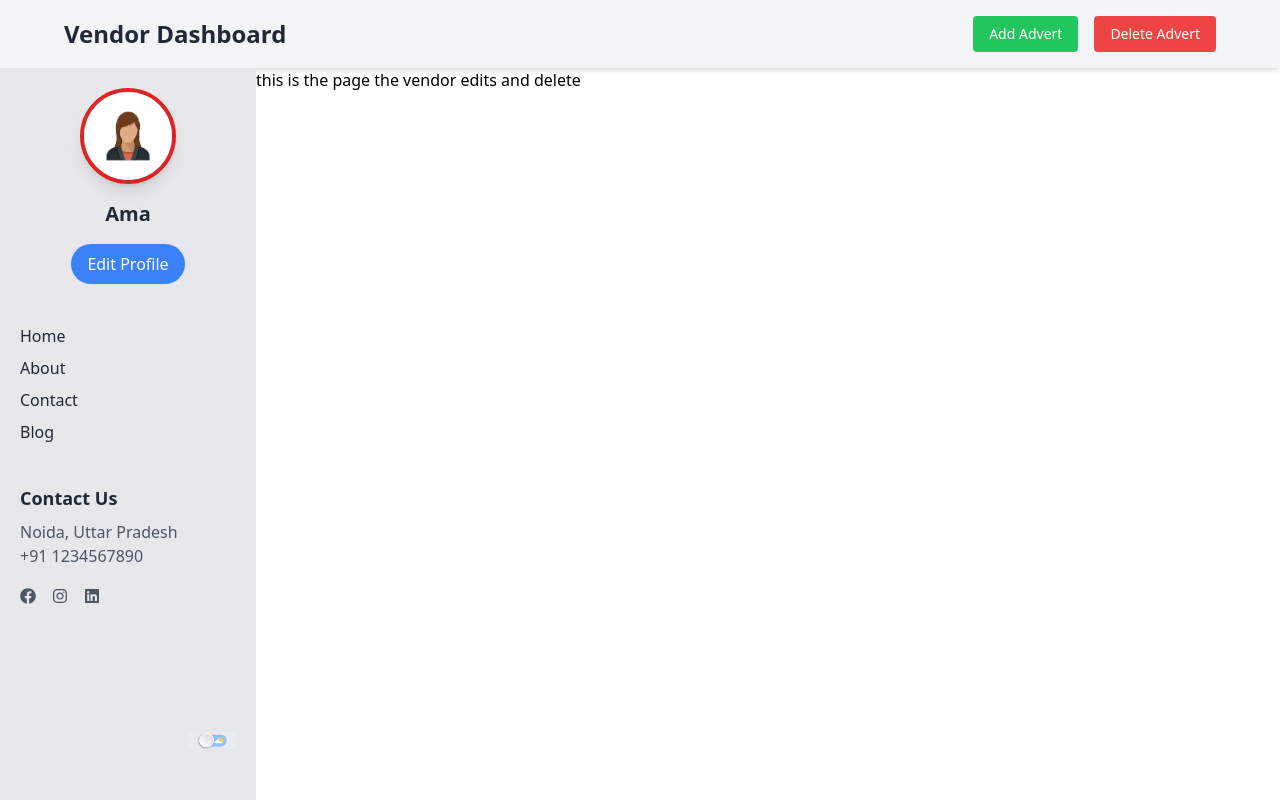
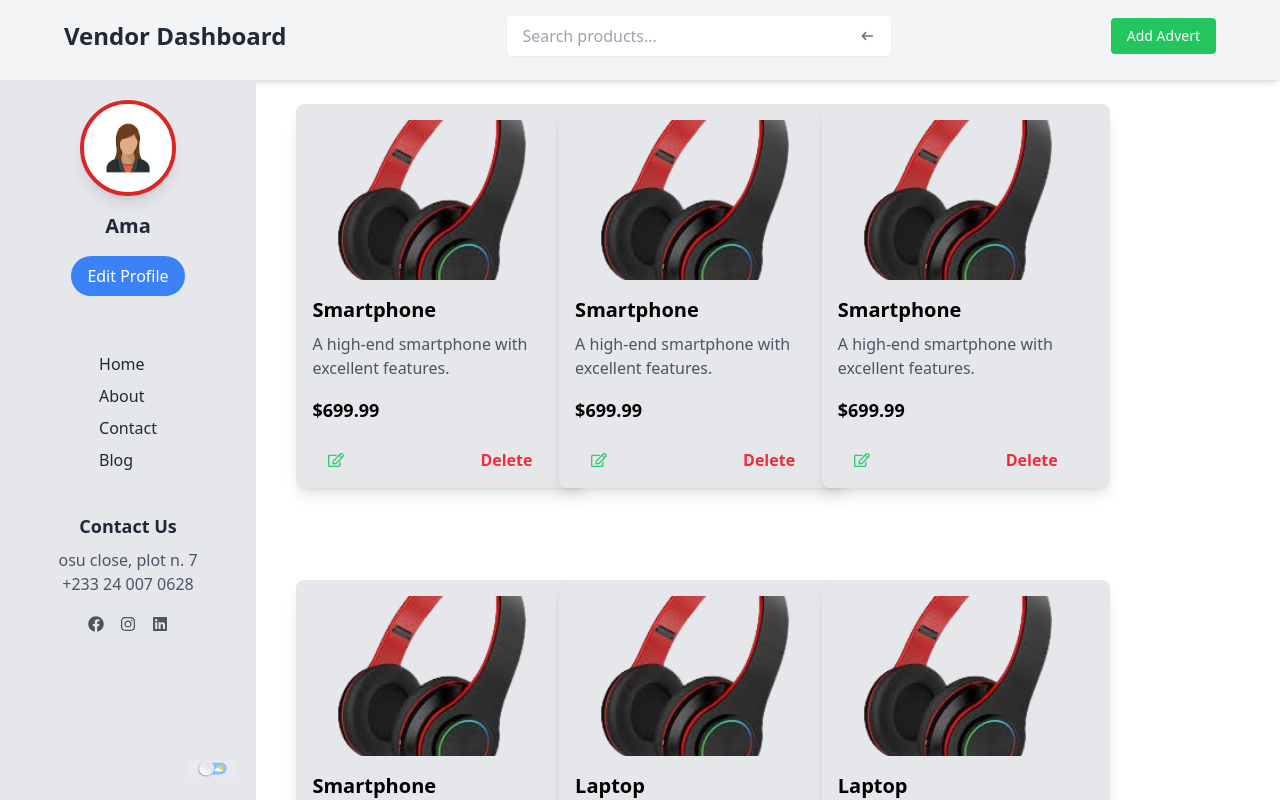
Before and after one commit to Code-collectives/eshop, a React (Vite) app: page / in a window 1280 px wide. Shown: the top 800 px of the page. Built offline with nearby package versions, Linux system fonts and the light colour scheme.

Commit message:
worked on the vendor dashboard

```diff
--- a/src/components/AddForm.jsx
+++ b/src/components/AddForm.jsx
@@ -58,11 +58,12 @@ const ProductForm = () => {
   };
 
   return (
+    <div className='bg-white dark:bg-gray-900 dark:text-white duration-200 overflow-hidden'>
     <div className="max-w-md mx-auto mt-10 p-8 bg-white dark:bg-gray-800 rounded-lg shadow-lg">
       <h2 className="text-2xl font-bold mb-6 text-gray-900 dark:text-gray-100">Add New Product</h2>
 
       <form onSubmit={handleSubmit}>
-        {/* Title */}
+
         <div className="mb-4">
           <label className="block text-gray-700 dark:text-gray-300 text-sm font-bold mb-2" htmlFor="title">
             Title
@@ -78,7 +79,7 @@ const ProductForm = () => {
           />
         </div>
 
-        {/* Description */}
+
         <div className="mb-4">
           <label className="block text-gray-700 dark:text-gray-300 text-sm font-bold mb-2" htmlFor="description">
             Description
@@ -93,7 +94,7 @@ const ProductForm = () => {
           />
         </div>
 
-        {/* Image */}
+
         <div className="mb-4">
           <label className="block text-gray-700 dark:text-gray-300 text-sm font-bold mb-2" htmlFor="image">
             Image
@@ -109,7 +110,7 @@ const ProductForm = () => {
           />
         </div>
 
-        {/* Price */}
+
         <div className="mb-4">
           <label className="block text-gray-700 dark:text-gray-300 text-sm font-bold mb-2" htmlFor="price">
             Price
@@ -125,7 +126,7 @@ const ProductForm = () => {
           />
         </div>
 
-        {/* Category */}
+
         <div className="mb-4">
   <label className="block text-gray-700 dark:text-gray-300 text-sm font-bold mb-2" htmlFor="category">
     Category
@@ -147,15 +148,16 @@ const ProductForm = () => {
 </div>
 
 
-        {/* Submit Button */}
+
         <button
           type="submit"
-          className="w-full bg-green-500 text-white font-bold py-2 px-4 rounded-lg hover:bg-green-600 focus:outline-none focus:ring-2 focus:ring-green-400 focus:ring-opacity-50"
+          className="w-full bg-brandBlue text-white font-bold py-2 px-4 rounded-lg focus:outline-none focus:ring-2 focus:ring-green-400 focus:ring-opacity-50"
         >
           Submit Product
         </button>
       </form>
     </div>
+    </div>
   );
 };
 
--- a/src/components/NavBar.jsx
+++ b/src/components/NavBar.jsx
@@ -1,136 +1,192 @@
-import React from 'react'
+import React, { useState } from 'react';
 import { IoMdSearch } from "react-icons/io";
 import { FaCartShopping, FaCaretDown } from "react-icons/fa6";
 import DarkMode from './DrakMode';
+import { Link } from 'react-router-dom';
 
-
-const MenuLinks =[
+const MenuLinks = [
   {
     id: 1,
-        name:"Home",
-        link:"/#",
+    name: "Home",
+    link: "/#",
+  },
+  {
+    id: 3,
+    name: "About",
+    link: "/aboutus",
+  },
+  {
+    id: 4,
+    name: "Blogs",
+    link: "/#blogs",
+  },
+];
 
+const DropdownLinks = [
+  {
+    id: 1,
+    name: "Trending Products",
+    links: "/#",
   },
   {
     id: 2,
-         name:"Shop",
-         link:"/#shop",
-
+    name: "Best Selling",
+    links: "/#",
   },
   {
-        id: 3,
-         name:"About",
-         link:"/aboutus",
-
-     },
-     {
-        id: 4,
-         name:"Blogs",
-         link:"/#blogs",
-
+    id: 13,
+    name: "Top Rated",
+    links: "/#",
   },
 ];
-const DropdownLinks =[
-    {
-       id:1 ,
-       name:"Trending Products",
-       links:"/#",
-    },
-    {
-        id:2 ,
-        name:"Best Selling",
-        links:"/#",
-     },
-     {
-        id:13,
-        name:"Top Rated",
-        links:"/#",
-     },
-]
 
-const NavBar=() => {
+const LandingNav = () => {
+
+  const [showModal, setShowModal] = useState(false);
+
+
+  const toggleModal = () => setShowModal(!showModal);
+
   return (
     <div>
       <div className='bg-white dark:bg-gray-900 dark:text-white duration-200 relative z-40'>
         <div className='py-4'>
-    <div className=' container flex justify-between items-center'>
-      {/* logo and links section */}
+          <div className='container flex justify-between items-center'>
+
             <div className='flex items-center gap-4'>
               <a href="#"
-    className='text-primary font-semibold tracking-widest text-2xl uppercase sm:text-3xl'
-     >Eshop</a>
-     {/* menu items */}
+                className='text-primary font-semibold tracking-widest text-2xl uppercase sm:text-3xl'>
+                Eshop
+              </a>
+
               <div className='hidden lg:block'>
                 <ul className='flex items-center gap-4'>
-        {MenuLinks.map((data,index) => (
+                  {MenuLinks.map((data, index) => (
                     <li key={index}>
                       <a href={data.link}
-            className='inline-block px-4 font-semibold text-gray-500
-            hover:text-black dark:hover:text-white duration-200'>
-                {" "}
-                {data.name}</a>
-        </li>) )}
-        {/* dropdown */}
-        <li className='relative cursor-pointer group'>
-            <a href="#" className='flex items-center gap-[20] font-semibold text-gray-500
-            dark:hover:text-white py-2'>
-                Quick Links
-                <span>
-            <FaCaretDown  className='group-hover:rotate-180 duration-300'/>
-            </span>
-           </a>
-           {/* dropdown links */}
-           <div className='absolute z-[9999] hidden group-hover:block
-           w-[200px] rounded-md bg-white shadow-md dark:bg-gray-900 p-2 dark:text-white'>
-           <ul className='space-y-2'>
-            {
-                DropdownLinks.map ((data, index) =>(
-                    <li>
-               <a className='text-gray-500 hover;text-black dark:hover:text-white duration-200
-               inline-block w-full
-               p-2 hover:bg-primary/20 rounded-md font-semibold'
-               href={data.links}>
+                        className='inline-block px-4 font-semibold text-gray-500 hover:text-black dark:hover:text-white duration-200'>
                         {data.name}
                       </a>
                     </li>
-                ))
-            }
+                  ))}
+
+                  <li className='relative cursor-pointer group'>
+                    <a href="#" className='flex items-center gap-[20] font-semibold text-gray-500 dark:hover:text-white py-2'>
+                      Quick Links
+                      <span>
+                        <FaCaretDown className='group-hover:rotate-180 duration-300' />
+                      </span>
+                    </a>
+
+                    <div className='absolute z-[9999] hidden group-hover:block w-[200px] rounded-md bg-white shadow-md dark:bg-gray-900 p-2 dark:text-white'>
+                      <ul className='space-y-2'>
+                        {DropdownLinks.map((data, index) => (
+                          <li key={index}>
+                            <a className='text-gray-500 hover:text-black dark:hover:text-white duration-200 inline-block w-full p-2 hover:bg-primary/20 rounded-md font-semibold' href={data.links}>
+                              {data.name}
+                            </a>
+                          </li>
+                        ))}
                       </ul>
-
                     </div>
                   </li>
                 </ul>
               </div>
             </div>
 
-  {/* navbar right section */}
-  <div className=' flex justify-between items-center gap-4'>
-      {/* searchbar section */}
+
+            <div className='flex justify-between items-center gap-4'>
+
               <div className='relative group hidden sm:block'>
-        <input type="text"
-        placeholder='search' className='
-        search-bar' />
-     <IoMdSearch   className='text-xl text-gray-600 group-hover:text-primary
-      dark:text-gray-400 absolute top-1/2 -translate-y-1/2 right-3 duration-200'/>
+                <input type="text" placeholder='search' className='search-bar' />
+                <IoMdSearch className='text-xl text-gray-600 group-hover:text-primary dark:text-gray-400 absolute top-1/2 -translate-y-1/2 right-3 duration-200' />
               </div>
-       {/* orderbutton section */}
-       <button className='relative p-3'>
+
+
+              <button className='relative p-3' onClick={toggleModal}>
 <FaCartShopping className='text-xl text-gray-600
  dark:text-gray-400' />
  <div className='w-4 h-4 bg-red-500 text-white rounded-full absolute top-0 right-0 flex items-center justify-center text-xs'>
   4
  </div>
 </button>
-      {/* dark mode section */}
+
               <div>
                 <DarkMode />
+              </div>
+
+
+              <Link to="/terms" className='font-semibold text-gray-500 hover:text-black dark:hover:text-white duration-200'>
+                Sign Up
+              </Link>
             </div>
           </div>
         </div>
       </div>
+
+
+      {showModal && (
+        <div className="fixed inset-0 z-50 flex items-center justify-center bg-gray-900 bg-opacity-50">
+          <div className="bg-white dark:bg-gray-800 p-6 rounded-lg shadow-lg relative w-96">
+
+            <button
+              onClick={toggleModal}
+              className="absolute top-2 right-2 text-gray-600 dark:text-gray-400 hover:text-red-500"
+            >
+              &times;
+            </button>
+
+            <h2 className="text-2xl font-bold mb-4">Payment Details</h2>
+
+
+            <form className="space-y-4">
+              <div>
+                <label className="block text-gray-700 dark:text-gray-200">Card Number</label>
+                <input
+                  type="text"
+                  className="w-full p-2 mt-1 bg-gray-100 dark:bg-gray-700 border rounded"
+                  placeholder="Enter your card number"
+                />
               </div>
+              <div className="flex space-x-4">
+                <div className="w-1/2">
+                  <label className="block text-gray-700 dark:text-gray-200">Expiry Date</label>
+                  <input
+                    type="text"
+                    className="w-full p-2 mt-1 bg-gray-100 dark:bg-gray-700 border rounded"
+                    placeholder="MM/YY"
+                  />
+                </div>
+                <div className="w-1/2">
+                  <label className="block text-gray-700 dark:text-gray-200">CVV</label>
+                  <input
+                    type="text"
+                    className="w-full p-2 mt-1 bg-gray-100 dark:bg-gray-700 border rounded"
+                    placeholder="CVV"
+                  />
+                </div>
+              </div>
+              <div>
+                <label className="block text-gray-700 dark:text-gray-200">Name on Card</label>
+                <input
+                  type="text"
+                  className="w-full p-2 mt-1 bg-gray-100 dark:bg-gray-700 border rounded"
+                  placeholder="Enter your name"
+                />
+              </div>
+
+              <button
+                type="submit"
+                className="w-full bg-green-500 text-white p-2 rounded hover:bg-green-600"
+              >
+                Submit Payment
+              </button>
+            </form>
+          </div>
+        </div>
+      )}
     </div>
   )
 }
 
-export default NavBar
+export default LandingNav;
--- a/src/components/Navbar2.jsx
+++ b/src/components/Navbar2.jsx
@@ -1,22 +1,46 @@
 
-// import { Link } from 'react-router-dom';
+import { Link } from 'react-router-dom';
 
 const Navbar = () => {
   return (
-    <nav className="bg-gray-100 dark:bg-gray-900 text-gray-800 dark:text-gray-100 p-4 shadow-md">
+    <nav className="bg-gray-100 fixed dark:bg-gray-900 text-gray-800 dark:text-gray-100 p-4 shadow-md h-[10vh] w-[100vw]">
   <div className="container mx-auto flex justify-between items-center">
+
     <h1 className="text-2xl font-bold">Vendor Dashboard</h1>
 
-        <div className="flex space-x-4">
+
+    <div className="relative w-1/3">
+      <input
+        type="text"
+        placeholder="Search products..."
+        className="w-full px-4 py-2 rounded bg-white dark:bg-gray-700 text-gray-800 dark:text-gray-100 shadow-sm focus:outline-none focus:ring-2 focus:ring-blue-500"
+      />
+      <span className="absolute inset-y-0 right-0 flex items-center pr-3">
+        <svg
+          className="w-5 h-5 text-gray-500 dark:text-gray-400"
+          xmlns="http://www.w3.org/2000/svg"
+          fill="none"
+          viewBox="0 0 24 24"
+          stroke="currentColor"
+        >
+          <path strokeLinecap="round" strokeLinejoin="round" strokeWidth="2" d="M8 16l-4-4m0 0l4-4m-4 4h12" />
+        </svg>
+      </span>
+    </div>
+
+
+    <div className="flex space-x-6 items-center">
+
     <button className="text-sm bg-green-500 text-white px-4 py-2 rounded hover:bg-green-600">
-            Add Advert
+  <Link to="/ProductForm">Add Advert</Link>
 </button>
-          <button className="text-sm bg-red-500 text-white px-4 py-2 rounded hover:bg-red-600">
-            Delete Advert
-          </button>
+
+
+
     </div>
   </div>
 </nav>
+
   );
 };
 
--- a/src/components/SideBar.jsx
+++ b/src/components/SideBar.jsx
@@ -1,32 +1,27 @@
 import React from 'react';
 import { FaFacebook, FaInstagram, FaLinkedin } from 'react-icons/fa';
 import DarkMode from './DrakMode';
-import image1 from '../assets/website/profile.png'
-
+import image1 from '../assets/website/profile.png';
 
 const Sidebar = () => {
   return (
-    <div className="w-64 h-screen bg-gray-200 dark:bg-gray-800 text-gray-800 dark:text-gray-100 p-5">
+    <div className="w-64 h-[100vh] fixed  bg-gray-200 dark:bg-gray-800 text-gray-800 dark:text-gray-100 p-5 max-h-screen">
       <div className="flex flex-col items-center space-y-4">
-  {/* Profile Picture */}
+
         <a href={image1} className="block w-24 h-24 rounded-full overflow-hidden border-4 border-red-600 shadow-lg">
           <img src={image1} alt="Profile" className="w-full h-full object-cover" />
         </a>
 
-  {/* Profile Name */}
         <h2 className="text-xl font-semibold text-gray-800 dark:text-gray-100">
           Ama
         </h2>
 
-  {/* Edit Profile Button */}
         <button className="bg-blue-500 text-white py-2 px-4 rounded-full hover:bg-blue-600 focus:outline-none focus:ring-2 focus:ring-blue-400 focus:ring-opacity-50">
           Edit Profile
         </button>
       </div>
 
-      {/* Sidebar Links */}
-      <div className="mt-10">
-
+      <div className="mt-10 flex flex-col items-center">
   <ul className="mt-4 space-y-2">
     <li><a href="#" className="hover:text-red-600">Home</a></li>
     <li><a href="#" className="hover:text-red-600">About</a></li>
@@ -35,11 +30,10 @@ const Sidebar = () => {
   </ul>
 </div>
 
-      {/* Social Links */}
-      <div className="mt-10">
+<div className="mt-10 flex flex-col items-center">
   <h3 className="font-semibold text-lg">Contact Us</h3>
-        <p className="text-gray-600 dark:text-gray-400 mt-2">Noida, Uttar Pradesh</p>
-        <p className="text-gray-600 dark:text-gray-400">+91 1234567890</p>
+  <p className="text-gray-600 dark:text-gray-400 mt-2">osu close, plot n. 7</p>
+  <p className="text-gray-600 dark:text-gray-400">+233 24 007 0628</p>
 
   <div className="flex space-x-4 mt-5">
     <FaFacebook className="text-gray-600 dark:text-gray-400 hover:text-red-600" />
@@ -47,7 +41,9 @@ const Sidebar = () => {
     <FaLinkedin className="text-gray-600 dark:text-gray-400 hover:text-red-600" />
   </div>
 </div>
-      <div className='mt-32'>
+
+
+      <div className="mt-32">
         <DarkMode />
       </div>
     </div>
--- a/src/components/VendorView.jsx
+++ b/src/components/VendorView.jsx
@@ -1,11 +1,81 @@
-import React from 'react'
+import image2 from "../assets/website/image1.png";
+import { FaRegEdit } from "react-icons/fa";
+
+const gadgets = [
+  {
+    id: 1,
+    img: image2,
+    name: 'Smartphone',
+    description: 'A high-end smartphone with excellent features.',
+    price: 699.99,
+  },
+  {
+    id: 2,
+    img: image2,
+    name: 'Smartphone',
+    description: 'A high-end smartphone with excellent features.',
+    price: 699.99,
+  },
+  {
+    id: 3,
+    img: image2,
+    name: 'Smartphone',
+    description: 'A high-end smartphone with excellent features.',
+    price: 699.99,
+  },
+  {
+    id: 4,
+    img: image2,
+    name: 'Smartphone',
+    description: 'A high-end smartphone with excellent features.',
+    price: 699.99,
+  },
+  {
+    id: 5,
+    img: image2,
+    name: 'Laptop',
+    description: 'A powerful laptop for all your needs.',
+    price: 1299.99,
+  },
+  {
+    id: 6,
+    img: image2,
+    name: 'Laptop',
+    description: 'A powerful laptop for all your needs.',
+    price: 1299.99,
+  },
+
+
+];
 
 const VendorView = () => {
   return (
-    <div>
-      this is the page the vendor edits and delete
+    <div className="grid grid-cols-1 md:grid-cols-2 lg:grid-cols-3 gap-[12%] p-6 mr-[20%] mb-[10%]">
+      {gadgets.map((gadget) => (
+        <div
+          key={gadget.id}
+          className="bg-gray-200 dark:bg-gray-700 text-black dark:text-white rounded-lg shadow-lg p-4 transition-all w-72 h-96"
+        >
+          <img src={gadget.img} alt={gadget.name} className="w-full h-40 object-cover rounded-md mb-4" />
+          <h2 className="text-xl font-bold mb-2">{gadget.name}</h2>
+          <p className="text-gray-600 dark:text-gray-300 mb-4">{gadget.description}</p>
+          <div className="text-lg font-semibold mb-4">${gadget.price.toFixed(2)}</div>
+
+
+
+
+          <div className="flex justify-between">
+            <button className="  text-brandGreeen font-bold py-2 px-4  w-full mr-2">
+            <FaRegEdit />
+            </button>
+            <button className="  text-primary font-bold py-2 px-4  w-full">
+              Delete
+            </button>
+          </div>
+        </div>
+      ))}
     </div>
-  )
-}
+  );
+};
 
-export default VendorView
+export default VendorView;
--- a/src/layout/DashboardLayout.jsx
+++ b/src/layout/DashboardLayout.jsx
@@ -2,13 +2,21 @@ import React from 'react'
 import Navbar from '../components/Navbar2'
 import Sidebar from '../components/SideBar'
 import { Outlet } from 'react-router-dom'
+import Footer from '../components/Footer'
 
 const DashboardLayout = () => {
   return (
-    <div>
+    <div className='bg-white dark:bg-gray-900 dark:text-white duration-200 overflow-hidden'>
+        <div className=' h-[10vh] w-[100vw] bg-[green]'>
         <Navbar />
-        <div className='flex'> <Sidebar />
-        <Outlet /></div>
+        </div>
+        <div className='flex justify-center gap-16 h-full '>
+          <div className='w-64 h-[100vh]' >
+          <Sidebar />
+          </div>
+          <Outlet />
+        </div>
+        <Footer />
 
 
     </div>
--- a/src/pages/Advertpage.jsx
+++ b/src/pages/Advertpage.jsx
@@ -173,67 +173,81 @@ const gadgets = [
 function Advertpage() {
   return (
 
-
 <div>
-        <NavBar/>
-        <nav className="bg-white p-4 mt-10" >
+<div className="bg-white dark:bg-gray-900 dark:text-white duration-200 overflow-hidden">
+  <NavBar />
+  <nav className="container bg-white dark:bg-gray-800 p-4 mt-10">
     <ul className="flex space-x-6 justify-center text-blue">
       <li>
-          <Link to="/categories" className="text-primary inline-block border-b-2 border-primary  pb-1  font-semibold">Categories</Link>
+        <Link
+          to="/categories"
+          className="text-primary inline-block border-b-2 border-primary pb-1 font-semibold"
+        >
+          Categories
+        </Link>
       </li>
       <li>
-          <Link to="/laptops" className="hover:text-primary inline-block border-b-2 border-transparent hover:border-primary  pb-1 transition-all duration-300 ease-in-out font-semibold">Laptops</Link>
+        <Link
+          to="/laptops"
+          className="hover:text-primary inline-block border-b-2 border-transparent hover:border-primary pb-1 transition-all duration-300 ease-in-out font-semibold"
+        >
+          Laptops
+        </Link>
       </li>
       <li>
-          <Link to="/smartphones" className="hover:text-primary inline-block border-b-2 border-transparent hover:border-primary  pb-1 transition-all duration-300 ease-in-out font-semibold">Smartphones</Link>
+        <Link
+          to="/smartphones"
+          className="hover:text-primary inline-block border-b-2 border-transparent hover:border-primary pb-1 transition-all duration-300 ease-in-out font-semibold"
+        >
+          Smartphones
+        </Link>
       </li>
       <li>
-          <Link to="/cameras" className="hover:text-primary inline-block border-b-2 border-transparent  hover:border-primary  pb-1 transition-all duration-300 ease-in-out font-semibold">Cameras</Link>
+        <Link
+          to="/cameras"
+          className="hover:text-primary inline-block border-b-2 border-transparent hover:border-primary pb-1 transition-all duration-300 ease-in-out font-semibold"
+        >
+          Cameras
+        </Link>
       </li>
       <li>
-          <Link to="/accessories" className="hover:text-primary inline-block border-b-2 border-transparent hover:border-primary  pb-1 font-semibold transition-all duration-300 ease-in-out">Accessories</Link>
+        <Link
+          to="/accessories"
+          className="hover:text-primary inline-block border-b-2 border-transparent hover:border-primary pb-1 font-semibold transition-all duration-300 ease-in-out"
+        >
+          Accessories
+        </Link>
       </li>
     </ul>
   </nav>
 
-<div className ="mt-10">
+  <div className="mt-10">
     <Hero />
   </div>
 
-
-
-    <div className="container mx-auto p-10">
+  <div className="container mx-auto p-10 dark:bg-gray-900">
     <h1 className="text-2xl font-bold mb-10">PRODUCTS</h1>
     <div className="grid grid-cols-2 md:grid-cols-2 lg:grid-cols-4 gap-10 mb-44">
       {gadgets.map((product) => (
-          <div key={product.id} className="bg-white border border-gray-200 shadow-md  p-4 text-center">
-            <img src={product.img} alt="topic" className='mb-10' />
-            <p class="text-gray-500 lowercase text-sm">Category</p>
+        <div
+          key={product.id}
+          className="bg-white dark:bg-gray-800 border border-gray-200 dark:border-gray-700 shadow-md p-4 text-center"
+        >
+          <img src={product.img} alt="topic" className="mb-10" />
+          <p className="text-gray-500 lowercase text-sm">Category</p>
           <h2 className="text-lg font-semibold">{product.name}</h2>
-            <p className="text-gray-600 mt-2 mb-4">{product.description}</p>
+          <p className="text-gray-600 dark:text-gray-400 mt-2 mb-4">{product.description}</p>
           <p className="text-xl font-bold text-primary">${product.price.toFixed(2)}</p>
-            <div class="flex justify-center mt-2">
-
-
+          <div className="flex justify-center mt-2"></div>
         </div>
-
-
-
-
-          </div>
-
-
       ))}
     </div>
   </div>
 
+  <Footer />
+</div>
+</div>
 
-
-
-
-        <Footer/>
-
-    </div>
   )
 }
 
--- a/src/pages/LandingPage.jsx
+++ b/src/pages/LandingPage.jsx
@@ -10,8 +10,9 @@ import LandingNav from '../components/LandingNav'
 
 function LandingPage() {
   return (
-    <div className='bg-white dark:bg-gray-900 dark:text-white
+   <div className='bg-white dark:bg-gray-900 dark:text-white
     duration-200 overflow-hidden'>
+
 <LandingNav/>
 <Hero />
 <Category />
```
Also changed, not shown: src/App.jsx (+9 -1 lines). Lines whose indentation alone changed are shown as unchanged.
